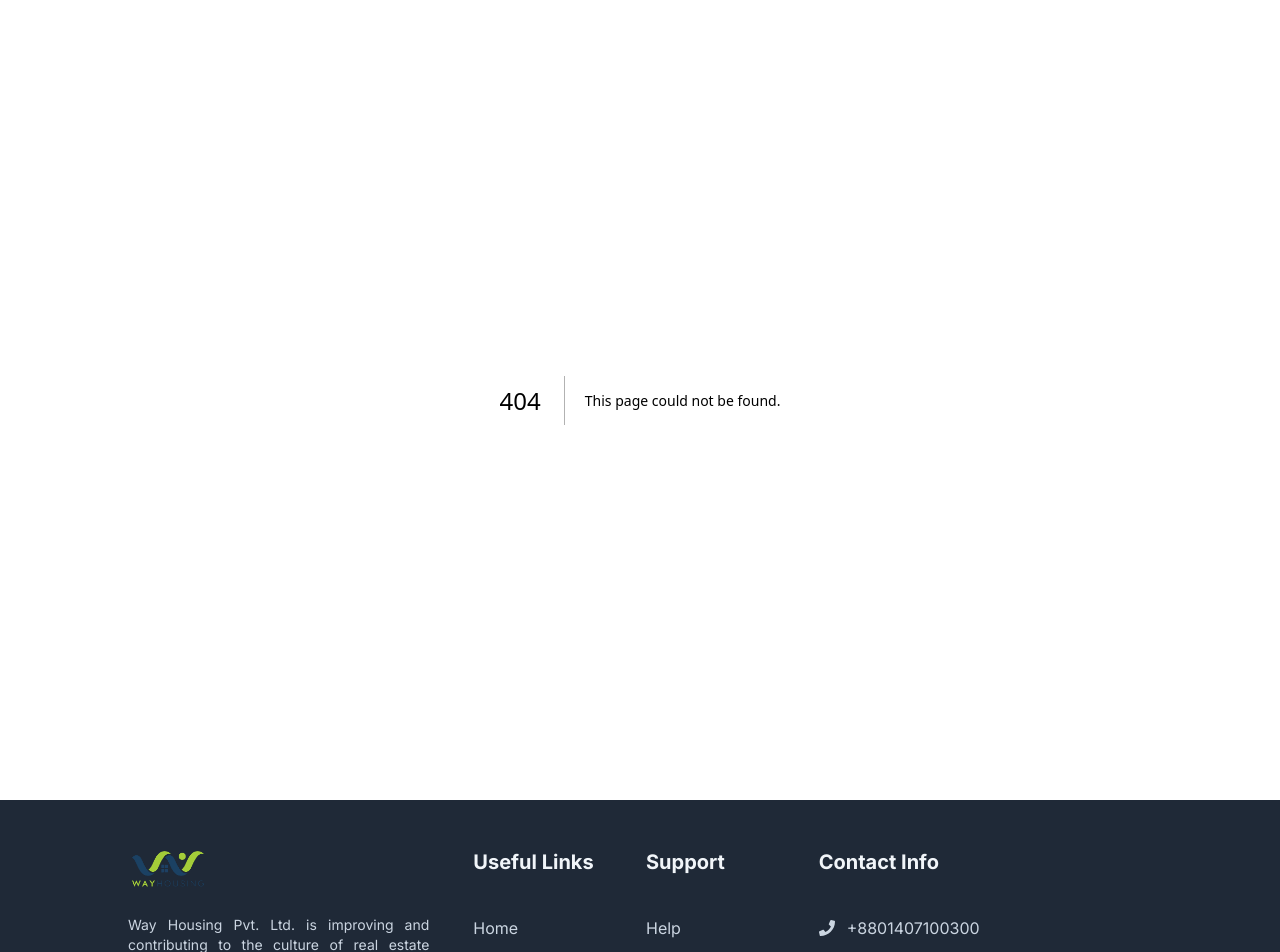
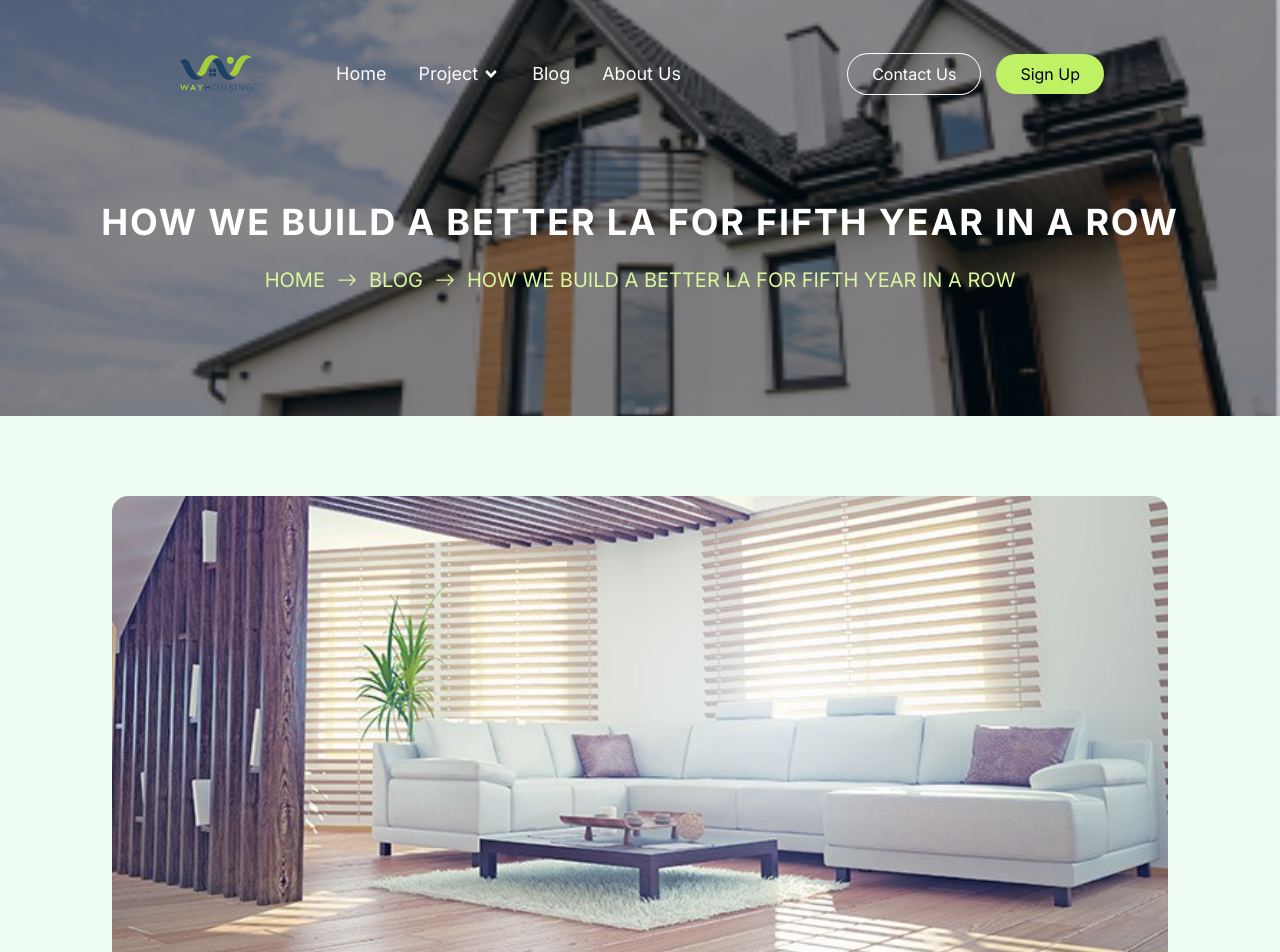
Before and after one commit to Babul56/way, a Next.js app: page /blog/how-we-build-a-better-la-for-fifth-year-in-a-row in a window 1280 px wide. Before the commit this address had no page. Shown: the top 952 px of the page. Built offline with nearby package versions, Linux system fonts and the light colour scheme.

Commit message:
added some minor change

```diff
--- /dev/null
+++ b/src/app/blog/[slug]/page.tsx
@@ -0,0 +1,16 @@
+import CustomNav from "@/components/layout/CustomNav";
+import BlogDetails from "@/components/pages/blog/BlogDetails";
+import { useRouter } from "next/navigation";
+
+interface PageProps {
+  params: { slug: string };
+}
+export default function Page({ params }: PageProps) {
+  const router = useRouter;
+  return (
+    <div>
+      <CustomNav />
+      <BlogDetails slug={params.slug} />
+    </div>
+  );
+}
--- /dev/null
+++ b/src/app/blog/page.tsx
@@ -0,0 +1,11 @@
+import CustomNav from "@/components/layout/CustomNav";
+import Blog from "@/components/pages/blog/Blog";
+
+export default function page() {
+  return (
+    <div>
+      <CustomNav />
+      <Blog />
+    </div>
+  );
+}
--- a/src/components/layout/Navbar.tsx
+++ b/src/components/layout/Navbar.tsx
@@ -43,7 +43,7 @@ export default function Navbar() {
             </div>
           </div>
           {/* Blog link */}
-          <Link href="/home" className="hover:text-lime-700">
+          <Link href="/blog" className="hover:text-lime-700">
             Blog
           </Link>
           {/* About Us link */}
--- /dev/null
+++ b/src/components/pages/blog/Blog.tsx
@@ -0,0 +1,35 @@
+import Image from "next/image";
+import Link from "next/link";
+import { FaAngleRight } from "react-icons/fa6";
+import { BlogData } from "./BlogData";
+
+export default function Blog() {
+  return (
+    <div className="grid gap-16 bg-green-50 px-3 py-20 md:grid-cols-2 md:gap-10 md:px-12 lg:grid-cols-3 lg:gap-16 lg:px-28">
+      {BlogData.map((data) => (
+        <Link
+          key={data.id}
+          href={`/blog/${data.slug}`}
+          className="group rounded-lg shadow-lg"
+        >
+          <div className="h-[15rem] w-full overflow-clip rounded-t-lg">
+            <Image
+              alt="Placeholder"
+              className="flex h-auto w-full object-cover transition-all duration-300 group-hover:scale-110"
+              src={data.img}
+            />
+          </div>
+
+          <div className="px-6 py-8">
+            <h1 className="text-xl font-bold">{data.name}</h1>
+            <p className="text-md py-4 font-normal">{data.sum}</p>
+            <span className="flex items-center gap-2 text-lime-700 hover:text-lime-500">
+              Load More
+              <FaAngleRight />
+            </span>
+          </div>
+        </Link>
+      ))}
+    </div>
+  );
+}
--- /dev/null
+++ b/src/components/pages/blog/BlogData.ts
@@ -0,0 +1,51 @@
+import pic1 from "@/images/blog-1.jpg";
+import pic2 from "@/images/blog-2.jpg";
+import pic3 from "@/images/blog-3.jpg";
+import pic4 from "@/images/blog-4.jpg";
+import pic5 from "@/images/blog-5.jpg";
+import pic6 from "@/images/blog-6.jpg";
+
+export const BlogData = [
+  {
+    id: 1,
+    name: "Special Unveiling of 568 N. Tigertail Road",
+    slug: "special-unveiling-of-568-n-tigeriail-road",
+    img: pic1,
+    sum: "Our Principal and Partner, Samuel McMillan, recently celebrated the unveiling of 568 N. Tigertail Road, a newly-constructed estate",
+  },
+  {
+    id: 2,
+    name: "Turks and Caicos Villa to be Sold for Record $7.6M",
+    slug: "turks-and-caicos-villa-to-be-sold-for-record",
+    img: pic2,
+    sum: "The Agency is pleased to announce the sale of 24 Cherokee Road for $7.625 million—the highest-priced residential sale in Turks and",
+  },
+  {
+    id: 3,
+    name: "How We Build a Better LA for Fifth Year in a Row",
+    slug: "how-we-build-a-better-la-for-fifth-year-in-a-row",
+    img: pic3,
+    sum: "Last week, we partnered with Habitat for Humanity of Greater Los Angeles (Habitat LA) for the fifth year in a row for a build day",
+  },
+  {
+    id: 4,
+    name: "Introducing A Ray Kappe-Designed Masterpiece",
+    slug: "introducing-a-ray-kappe-designed-masterpiece",
+    img: pic4,
+    sum: "The famed Cipriani family has unveiled Mr. C Residences, its first-ever hotel branded residences, situated adjacent to the flagship",
+  },
+  {
+    id: 5,
+    name: "Our Agents Own13 Real Trends of “The Thousand 2017”",
+    slug: "our-agents-own13-real-trends-of-the-thousand-2017",
+    img: pic5,
+    sum: "The results are in for REAL Trends The Thousand 2017, and we are thrilled to have 13 of our agents recognized among the best",
+  },
+  {
+    id: 6,
+    name: "Stunning Office in Culver City Designed by Paul McClean",
+    slug: "stunning-office-in-culver-city-designed-by-paul-mcclean",
+    img: pic6,
+    sum: "The daily grind and drudgery associated with plying your trade in an “office space” has been much maligned, and rightly so. As our",
+  },
+];
--- /dev/null
+++ b/src/components/pages/blog/BlogDetails.tsx
@@ -0,0 +1,22 @@
+import Image from "next/image";
+import { BlogData } from "./BlogData";
+
+export default function BlogDetails({ slug }: { slug: string }) {
+  const projectData = BlogData.find((data) => data.slug === slug);
+
+  if (!projectData) {
+    return <div>Project not found</div>;
+  }
+  return (
+    <div className="flex flex-col items-center justify-center gap-20 bg-green-50 px-3 py-20 md:px-16 lg:px-28">
+      <div className="flex w-full">
+        <Image
+          src={projectData.img}
+          alt=""
+          className="w-full rounded-2xl object-cover md:h-96 lg:h-[30rem]"
+        />
+      </div>
+      <div className="text-xl leading-8">{projectData.sum}</div>
+    </div>
+  );
+}
```
Also changed, not shown: 1 other file (tests, documents, lock files or other folders).
